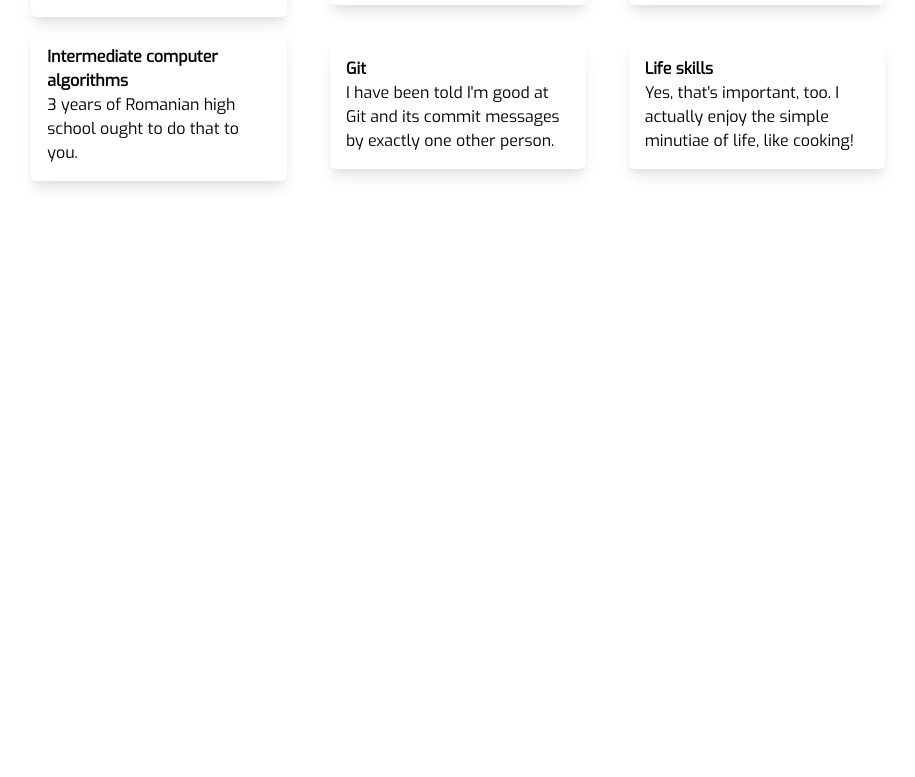
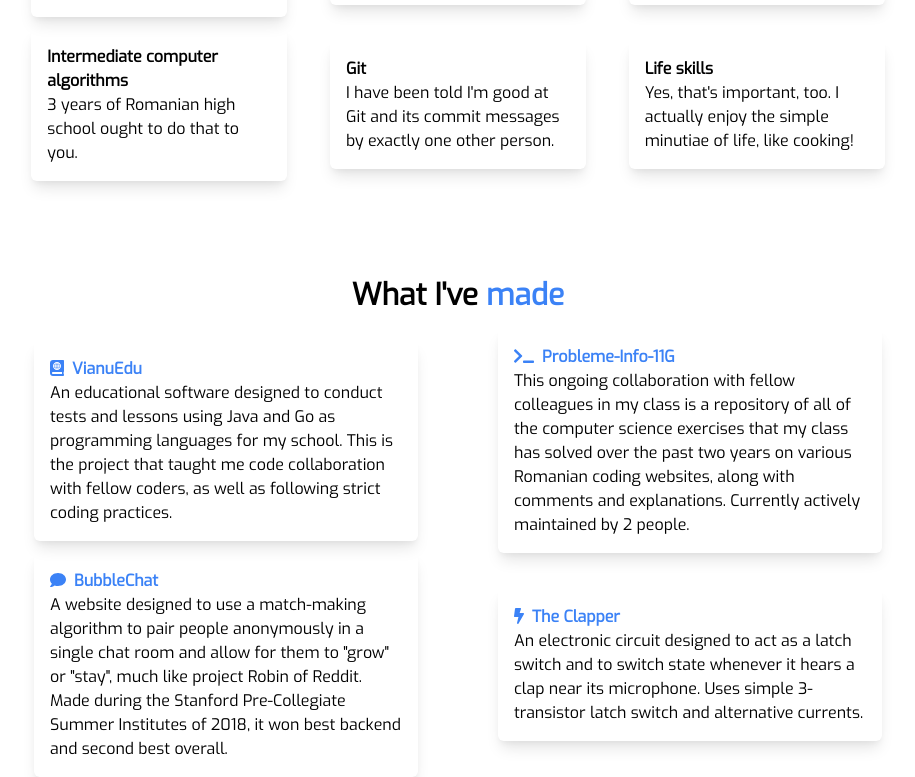
Before and after one commit to StormFireFox1/Homepage-Old, a Next.js app: page / in a window 1280 px wide. Shown: the part 1299-2076 px from the top of the page, without its empty margins (182-1097 px from the left). Before the commit the page ends 1600 px from the top, so only its background shows below. Built offline with nearby package versions, Linux system fonts and the light colour scheme.

Commit message:
Add Projects section

```diff
--- a/components/AboutMe.tsx
+++ b/components/AboutMe.tsx
@@ -3,7 +3,7 @@ import { Ref } from "react";
 
 import Header from 'components/Header';
 import SkillCardGallery from 'components/SkillCardGallery';
-
+import ProjectCardGallery from 'components/ProjectCardGallery';
 interface AboutMeProps {
   aboutMeRef: Ref<HTMLElement>;
 }
@@ -24,6 +24,8 @@ const AboutMe = (props: AboutMeProps) => {
         <p className="py-2">Excluding computers, there are many other things I do as well, all while funneling life through my unique prism of humour and optimism.</p>
         <Header text="What I know" />
         <SkillCardGallery />
+        <Header text="What I've made" />
+        <ProjectCardGallery />
       </main>
     </>
   );
--- /dev/null
+++ b/components/ProjectCard.tsx
@@ -0,0 +1,24 @@
+import Link from 'next/link';
+import { IconDefinition } from "@fortawesome/fontawesome-svg-core";
+import { FontAwesomeIcon } from "@fortawesome/react-fontawesome";
+
+interface ProjectCardProps {
+    icon: IconDefinition;
+    link: string;
+    name: string;
+    pitch: string;
+}
+
+const ProjectCard = (props) => {
+    const { icon, link, name, pitch } = props;
+    return (
+        <div className="bg-gray-10 w-96 max-w-full shadow-lg rounded-md m-auto p-4">
+            <Link href={link}>
+            <a className="font-bold text-blue-500"><h2><FontAwesomeIcon icon={icon} className="mr-2"/>{name}</h2></a>
+            </Link>
+            <p>{pitch}</p>
+        </div>
+    )
+};
+
+export default ProjectCard;
--- /dev/null
+++ b/components/ProjectCardGallery.tsx
@@ -0,0 +1,46 @@
+import { faAtlas, faBolt, faComment, faTerminal, IconDefinition } from "@fortawesome/free-solid-svg-icons";
+import ProjectCard from "components/ProjectCard";
+
+interface Project {
+    icon: IconDefinition;
+    link: string;
+    name: string;
+    pitch: string;
+}
+
+const projects: Project[] = [
+    {
+        icon: faAtlas,
+        link: "https://github.com/CNITV/VianuEdu",
+        name: "VianuEdu",
+        pitch: "An educational software designed to conduct tests and lessons using Java and Go as programming languages for my school. This is the project that taught me code collaboration with fellow coders, as well as following strict coding practices.",
+    },
+    {
+        icon: faTerminal,
+        link: "https://github.com/StormFireFox1/Probleme-Info-11G",
+        name: "Probleme-Info-11G",
+        pitch: "This ongoing collaboration with fellow colleagues in my class is a repository of all of the computer science exercises that my class has solved over the past two years on various Romanian coding websites, along with comments and explanations. Currently actively maintained by 2 people."
+    },
+    {
+        icon: faComment,
+        link: "https://github.com/StormFireFox1/BubbleChat",
+        name: "BubbleChat",
+        pitch: "A website designed to use a match-making algorithm to pair people anonymously in a single chat room and allow for them to \"grow\" or \"stay\", much like project Robin of Reddit. Made during the Stanford Pre-Collegiate Summer Institutes of 2018, it won best backend and second best overall."
+    },
+    {
+        icon: faBolt,
+        link: "/SignalEnvelopeDetectorSoundLatchSwitch.svg",
+        name: "The Clapper",
+        pitch: "An electronic circuit designed to act as a latch switch and to switch state whenever it hears a clap near its microphone. Uses simple 3-transistor latch switch and alternative currents.",
+    },
+];
+
+const ProjectCardGallery = () => (
+    <div className="grid grid-flow-row grid-rows-2 gap-x-8 grid-cols-2">
+        {projects.map((project, index) => (
+            <ProjectCard key={`project-${index}`} icon={project.icon} link={project.link} name={project.name} pitch={project.pitch} />
+        ))}
+    </div>
+);
+
+export default ProjectCardGallery;
```
